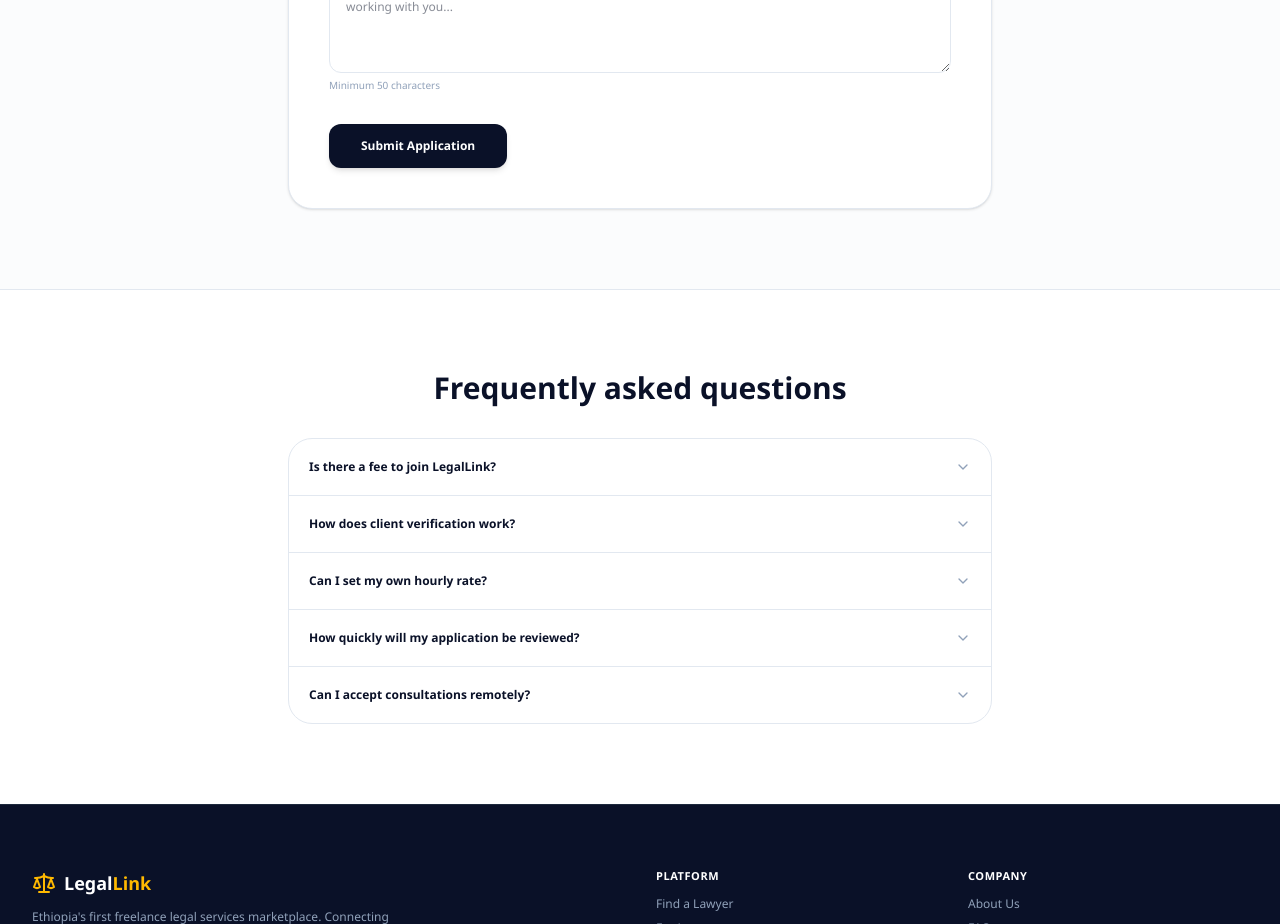
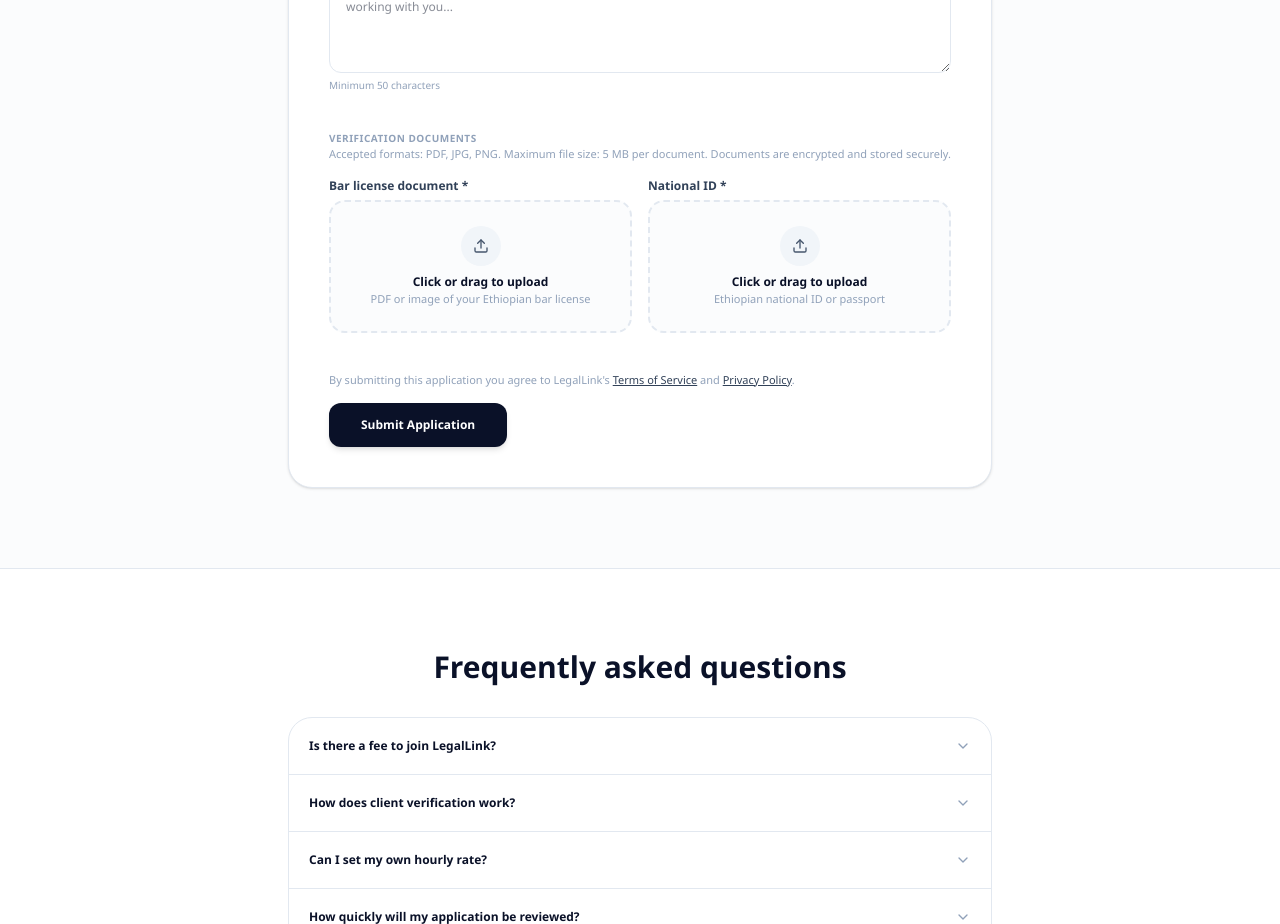
Before and after one commit to ybeltal/legallink, a Next.js app: page /for-lawyers in a window 1280 px wide. Shown: the part 2500-3424 px from the top of the page. Built offline with nearby package versions, Linux system fonts and the light colour scheme.

Commit message:
feat: add Verification Documents upload boxes and terms disclaimer to for-lawyers application form

```diff
--- a/app/for-lawyers/page.tsx
+++ b/app/for-lawyers/page.tsx
@@ -1,10 +1,11 @@
 'use client';
 
-import React, { useState } from 'react';
+import React, { useState, useRef } from 'react';
 import Link from 'next/link';
 import {
   ShieldCheck, ArrowRight, CheckCircle2, Star, Clock, DollarSign,
-  Users, Globe, ChevronDown, ChevronUp, Loader2, Sparkles, Check, Briefcase, Scale
+  Users, Globe, ChevronDown, ChevronUp, Loader2, Sparkles, Check,
+  Briefcase, Scale, Upload, FileText, X
 } from 'lucide-react';
 import { createClient } from '@/lib/supabase/client';
 
@@ -18,6 +19,12 @@ export default function ForLawyersPage() {
   const [experienceYears, setExperienceYears] = useState('4–7 years');
   const [hourlyRate, setHourlyRate] = useState(1500);
   const [bio, setBio] = useState('');
+
+  // Verification Documents State
+  const [barLicenseFile, setBarLicenseFile] = useState<File | null>(null);
+  const [nationalIdFile, setNationalIdFile] = useState<File | null>(null);
+  const barLicenseInputRef = useRef<HTMLInputElement>(null);
+  const nationalIdInputRef = useRef<HTMLInputElement>(null);
 
   const [isSubmitting, setIsSubmitting] = useState(false);
   const [applicationSuccess, setApplicationSuccess] = useState(false);
@@ -57,9 +64,53 @@ export default function ForLawyersPage() {
       return;
     }
 
+    if (!barLicenseFile) {
+      setErrorMessage('Please upload a copy of your Ethiopian Bar License.');
+      return;
+    }
+
+    if (!nationalIdFile) {
+      setErrorMessage('Please upload a copy of your Ethiopian National ID or Passport.');
+      return;
+    }
+
     setIsSubmitting(true);
     try {
       const supabase = createClient();
+
+      // Upload Bar License Document
+      const cleanBarName = barLicenseFile.name.replace(/[^a-zA-Z0-9.-]/g, '_');
+      const barPath = `advocate-verification/${Date.now()}_bar_${cleanBarName}`;
+      let barLicenseUrl = '';
+
+      const { error: barUploadError } = await supabase.storage
+        .from('case-documents')
+        .upload(barPath, barLicenseFile, { cacheControl: '3600', upsert: true });
+
+      if (!barUploadError) {
+        const { data: barUrlData } = supabase.storage
+          .from('case-documents')
+          .getPublicUrl(barPath);
+        barLicenseUrl = barUrlData.publicUrl;
+      }
+
+      // Upload National ID Document
+      const cleanIdName = nationalIdFile.name.replace(/[^a-zA-Z0-9.-]/g, '_');
+      const idPath = `advocate-verification/${Date.now()}_id_${cleanIdName}`;
+      let nationalIdUrl = '';
+
+      const { error: idUploadError } = await supabase.storage
+        .from('case-documents')
+        .upload(idPath, nationalIdFile, { cacheControl: '3600', upsert: true });
+
+      if (!idUploadError) {
+        const { data: idUrlData } = supabase.storage
+          .from('case-documents')
+          .getPublicUrl(idPath);
+        nationalIdUrl = idUrlData.publicUrl;
+      }
+
+      // Insert Application Record
       const { error } = await supabase.from('advocate_applications').insert([
         {
           full_name: fullName.trim(),
@@ -70,6 +121,8 @@ export default function ForLawyersPage() {
           experience_years: experienceYears,
           hourly_rate: Number(hourlyRate),
           bio: bio.trim(),
+          bar_license_url: barLicenseUrl,
+          national_id_url: nationalIdUrl,
           status: 'pending'
         }
       ]);
@@ -360,7 +413,7 @@ export default function ForLawyersPage() {
               </div>
               <h3 className="font-black text-lg text-emerald-900">Application Submitted!</h3>
               <p className="text-xs text-emerald-800 max-w-md mx-auto leading-relaxed">
-                Thank you, Counsel. Our compliance desk is reviewing your bar license credentials. You will receive an SMS and email notification once approved.
+                Thank you, Counsel. Our compliance desk is reviewing your bar license credentials and verification documents. You will receive an SMS and email notification once approved.
               </p>
               <Link
                 href="/advocate"
@@ -517,20 +570,151 @@ export default function ForLawyersPage() {
                 </div>
               </div>
 
+              {/* VERIFICATION DOCUMENTS (AS SHOWN IN PROTOTYPE) */}
+              <div className="space-y-4 pt-2">
+                <div>
+                  <span className="text-[10px] font-bold text-slate-400 tracking-wider uppercase block">
+                    Verification Documents
+                  </span>
+                  <p className="text-slate-400 text-[11px] mt-0.5">
+                    Accepted formats: PDF, JPG, PNG. Maximum file size: 5 MB per document. Documents are encrypted and stored securely.
+                  </p>
+                </div>
+
+                <div className="grid grid-cols-1 sm:grid-cols-2 gap-4">
+
+                  {/* Bar License Upload Box */}
+                  <div>
+                    <label className="block font-bold text-slate-700 mb-1.5">Bar license document *</label>
+                    <input
+                      type="file"
+                      ref={barLicenseInputRef}
+                      accept=".pdf,.jpg,.jpeg,.png"
+                      className="hidden"
+                      onChange={(e) => {
+                        const file = e.target.files?.[0];
+                        if (file) {
+                          if (file.size > 5 * 1024 * 1024) {
+                            alert('File size exceeds 5 MB');
+                            return;
+                          }
+                          setBarLicenseFile(file);
+                        }
+                      }}
+                    />
+
+                    {barLicenseFile ? (
+                      <div className="p-5 border-2 border-emerald-300 bg-emerald-50/50 rounded-2xl flex items-center justify-between">
+                        <div className="flex items-center gap-3">
+                          <FileText className="w-6 h-6 text-emerald-600 flex-shrink-0" />
+                          <div className="truncate">
+                            <strong className="block text-xs text-emerald-900 truncate max-w-[180px]">{barLicenseFile.name}</strong>
+                            <span className="text-[10px] text-emerald-600">{(barLicenseFile.size / 1024).toFixed(0)} KB • Ready to upload</span>
+                          </div>
+                        </div>
+                        <button
+                          type="button"
+                          onClick={() => setBarLicenseFile(null)}
+                          className="p-1 hover:bg-emerald-100 rounded-lg text-emerald-800"
+                        >
+                          <X className="w-4 h-4" />
+                        </button>
+                      </div>
+                    ) : (
+                      <div
+                        onClick={() => barLicenseInputRef.current?.click()}
+                        className="p-6 border-2 border-dashed border-slate-200 hover:border-[#0A1128] rounded-2xl text-center cursor-pointer transition-colors bg-slate-50/50 hover:bg-white"
+                      >
+                        <div className="w-10 h-10 rounded-full bg-slate-100 text-slate-600 flex items-center justify-center mx-auto mb-2">
+                          <Upload className="w-4 h-4" />
+                        </div>
+                        <strong className="block text-xs text-[#0A1128]">Click or drag to upload</strong>
+                        <span className="text-[11px] text-slate-400 mt-0.5 block">
+                          PDF or image of your Ethiopian bar license
+                        </span>
+                      </div>
+                    )}
+                  </div>
+
+                  {/* National ID Upload Box */}
+                  <div>
+                    <label className="block font-bold text-slate-700 mb-1.5">National ID *</label>
+                    <input
+                      type="file"
+                      ref={nationalIdInputRef}
+                      accept=".pdf,.jpg,.jpeg,.png"
+                      className="hidden"
+                      onChange={(e) => {
+                        const file = e.target.files?.[0];
+                        if (file) {
+                          if (file.size > 5 * 1024 * 1024) {
+                            alert('File size exceeds 5 MB');
+                            return;
+                          }
+                          setNationalIdFile(file);
+                        }
+                      }}
+                    />
+
+                    {nationalIdFile ? (
+                      <div className="p-5 border-2 border-emerald-300 bg-emerald-50/50 rounded-2xl flex items-center justify-between">
+                        <div className="flex items-center gap-3">
+                          <FileText className="w-6 h-6 text-emerald-600 flex-shrink-0" />
+                          <div className="truncate">
+                            <strong className="block text-xs text-emerald-900 truncate max-w-[180px]">{nationalIdFile.name}</strong>
+                            <span className="text-[10px] text-emerald-600">{(nationalIdFile.size / 1024).toFixed(0)} KB • Ready to upload</span>
+                          </div>
+                        </div>
+                        <button
+                          type="button"
+                          onClick={() => setNationalIdFile(null)}
+                          className="p-1 hover:bg-emerald-100 rounded-lg text-emerald-800"
+                        >
+                          <X className="w-4 h-4" />
+                        </button>
+                      </div>
+                    ) : (
+                      <div
+                        onClick={() => nationalIdInputRef.current?.click()}
+                        className="p-6 border-2 border-dashed border-slate-200 hover:border-[#0A1128] rounded-2xl text-center cursor-pointer transition-colors bg-slate-50/50 hover:bg-white"
+                      >
+                        <div className="w-10 h-10 rounded-full bg-slate-100 text-slate-600 flex items-center justify-center mx-auto mb-2">
+                          <Upload className="w-4 h-4" />
+                        </div>
+                        <strong className="block text-xs text-[#0A1128]">Click or drag to upload</strong>
+                        <span className="text-[11px] text-slate-400 mt-0.5 block">
+                          Ethiopian national ID or passport
+                        </span>
+                      </div>
+                    )}
+                  </div>
+
+                </div>
+              </div>
+
+              {/* Legal Disclaimer & Submit Button */}
+              <div className="pt-2 space-y-4">
+                <p className="text-[11px] text-slate-400">
+                  By submitting this application you agree to LegalLink's{' '}
+                  <span className="text-slate-700 underline cursor-pointer">Terms of Service</span> and{' '}
+                  <span className="text-slate-700 underline cursor-pointer">Privacy Policy</span>.
+                </p>
+
                 <button
                   type="submit"
                   disabled={isSubmitting}
-                className="w-full sm:w-auto px-8 py-3.5 bg-[#0A1128] hover:bg-[#102A43] text-white font-bold rounded-xl text-xs transition-all shadow-md cursor-pointer flex items-center justify-center gap-2"
+                  className="px-8 py-3.5 bg-[#0A1128] hover:bg-[#102A43] text-white font-bold rounded-xl text-xs transition-all shadow-md cursor-pointer flex items-center justify-center gap-2"
                 >
                   {isSubmitting ? (
                     <>
                       <Loader2 className="w-4 h-4 animate-spin text-amber-400" />
-                    <span>Submitting Application...</span>
+                      <span>Uploading Documents & Submitting...</span>
                     </>
                   ) : (
                     <span>Submit Application</span>
                   )}
                 </button>
+              </div>
 
             </form>
           )}
```
Lines whose indentation alone changed are shown as unchanged.
